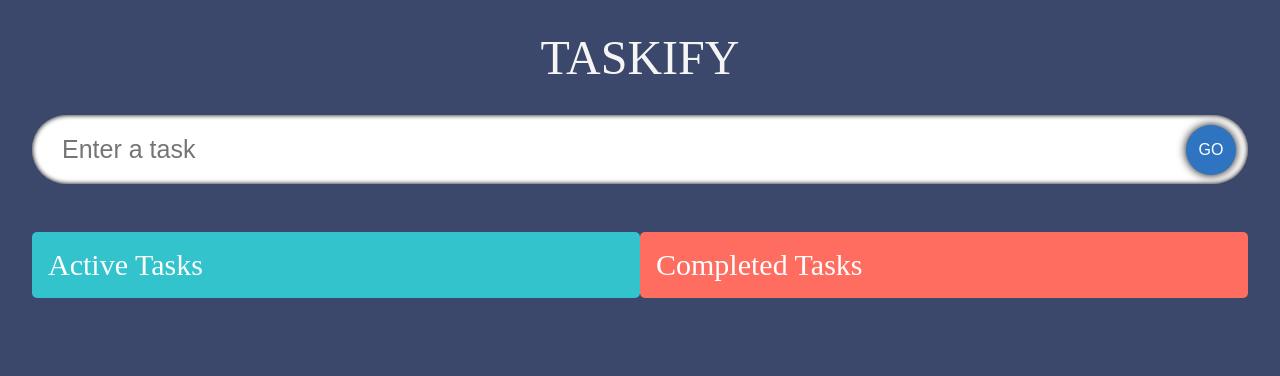
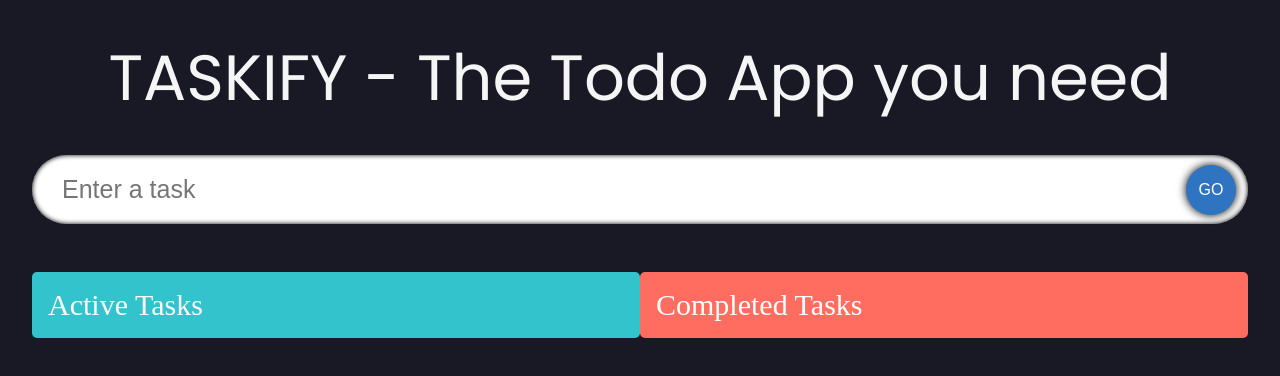
Before and after one commit to Harsh32044/react-TS-vite, a React (Vite) app: page / in a window 1280 px wide. Shown: the top 376 px of the page. Built offline with nearby package versions, Linux system fonts and the light colour scheme; a web font is replaced by a local one.

Commit message:
style - Styling header

```diff
--- a/src/App.css
+++ b/src/App.css
@@ -1,4 +1,5 @@
 @import url('https://fonts.googleapis.com/css2?family=Neucha&display=swap');
+@import url('https://fonts.googleapis.com/css2?family=Poppins&display=swap');
 
 :root {
     margin: 0;
@@ -8,19 +9,20 @@
     width: 100vw;
     height: 100vh;
     display: flex;
+    margin: 0;
     flex-direction: column;
     align-items: center;
-    background-color: #3C486B;
+    background-color: #191825;
     font-family: 'Neucha', cursive;
 }
 
 .heading {
-    text-transform: uppercase;
-    font-size: 3rem;
+    font-size: 4rem;
     margin: 30px 0;
     color: whitesmoke;
     z-index: 1;
     text-align: center;
+    font-family: 'Poppins', sans-serif;
 }
 
 @media (max-width: 800px) {
--- a/src/App.tsx
+++ b/src/App.tsx
@@ -72,7 +72,7 @@ const App: React.FC = () => {
   return (
     <DragDropContext onDragEnd={handleDragEnd}>
     <div className="App">
-      <span className="heading">TASKIFY</span>
+      <span className="heading">TASKIFY - The Todo App you need</span>
       <InputField todo={todo} setTodo ={setTodo} handleAdd={handleAdd}/>
       <TodoList todoArr={todoArr} setTodoArr={setTodoArr} completedTodos={completedTodos} setCompletedTodos={setCompletedTodos}/>
     </div>
--- a/src/components/SingleTodoComponent.tsx
+++ b/src/components/SingleTodoComponent.tsx
@@ -55,7 +55,7 @@ const SingleTodoComponent: React.FC<Props> = ({ index, todo, todoArr, setTodoArr
         <Draggable index={index} draggableId={todo.id} key={todo.id}>
             {
                 (provided,snapshot) => (
-                    <form className={`todos_single ${snapshot.isDragging ? 'drag': ''}`} onSubmit={(event) => handleEdit(event, todo.id)}
+                    <form className={`todos_single ${snapshot.isDragging ? 'drag': ''} ${todo.isDone ? 'done' : ''}`} onSubmit={(event) => handleEdit(event, todo.id)}
                     {...provided.draggableProps}
                     {...provided.dragHandleProps}
                     ref={provided.innerRef}>
@@ -65,24 +65,18 @@ const SingleTodoComponent: React.FC<Props> = ({ index, todo, todoArr, setTodoArr
                             )
                                 :
                                 (
-                                    todo.isDone ? (
-                                        <s className="todos_single_text">{todo.todo}</s>
-
-                                    ) : (
-
-                                        <span className="todos_single_text">{todo.todo}</span>
-                                    )
+                                    <span className={`todos_single_text ${todo.isDone ? 'done' : ''}`}>{todo.todo}</span>
                                 )
                         }
                         <div>
-                            <span className="icon" onClick={() => {
+                            <span className={`icon ${todo.isDone ? 'done' : ''}`} onClick={() => {
                                 if (!edit && !todo.isDone) {
                                     setEdit(edit => !edit)
                                 }
                             }
                             }><AiFillEdit /></span>
-                            <span className="icon" onClick={() => handleDelete(todo.id)}><AiFillDelete /></span>
-                            <span className="icon" onClick={() => handleDone(todo.id)}><MdDone /></span>
+                            <span className={`icon ${todo.isDone ? 'done' : ''}`} onClick={() => handleDelete(todo.id)}><AiFillDelete /></span>
+                            <span className={`icon ${todo.isDone ? 'done' : ''}`} onClick={() => handleDone(todo.id)}><MdDone /></span>
                         </div>
                     </form>
                 )
--- a/src/components/styles.css
+++ b/src/components/styles.css
@@ -145,3 +145,9 @@
     color: white;
     background-size: 200%;
 }
+
+.done {
+    color:#4E6E81;
+    background-color: #16FF00;
+    background-image: none;
+}
```
